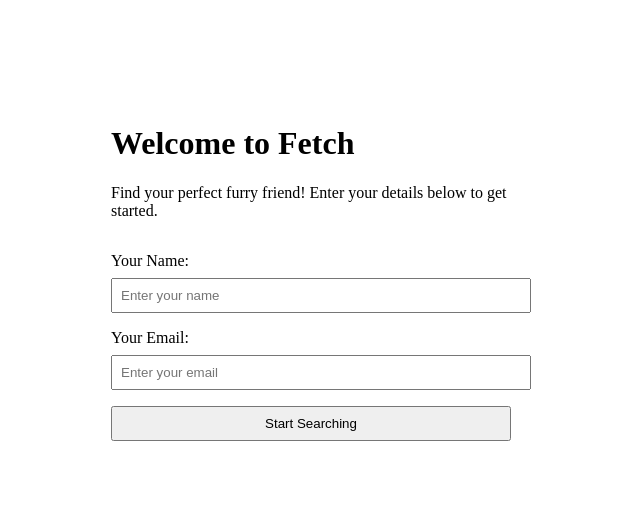
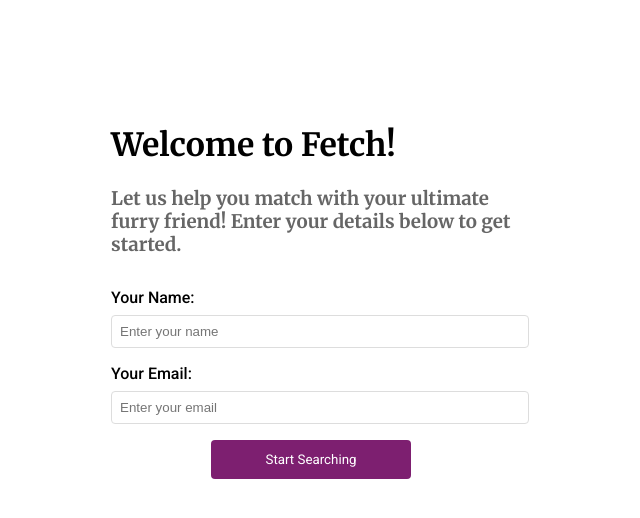
Before and after one commit to zheckert/fetch-quest, a SvelteKit app: page /login in a window 1280 px wide. Shown: the top 518 px of the page, without its empty margins (329-969 px from the left). Built offline with nearby package versions, Linux system fonts and the light colour scheme.

Commit message:
More styling changes

```diff
--- a/src/routes/+layout.svelte
+++ b/src/routes/+layout.svelte
@@ -19,7 +19,7 @@
 	}
 </script>
 
-<nav>
+<nav class:authenticated={$auth.isAuthenticated}>
 	{#if $auth.isAuthenticated}
 		<div class="user-info">
 			Welcome, {$auth.user.name}
@@ -37,13 +37,20 @@
 		padding: 1rem;
 	}
 
-	main {
-		padding: 1rem;
+	nav.authenticated {
+		border-bottom: 1px solid #ddd;
 	}
 
 	.user-info {
 		display: flex;
 		gap: 1rem;
 		align-items: center;
+		justify-content: flex-end;
+	}
+
+	main {
+		padding: 1rem;
+		max-width: 1200px;
+		margin: 0 auto;
 	}
 </style>
--- a/src/routes/login/+page.svelte
+++ b/src/routes/login/+page.svelte
@@ -21,8 +21,10 @@
 </script>
 
 <div class="login-container">
-	<h1>Welcome to Fetch</h1>
-	<p class="intro">Find your perfect furry friend! Enter your details below to get started.</p>
+	<h1>Welcome to Fetch!</h1>
+	<h3 class="intro">
+		Let us help you match with your ultimate furry friend! Enter your details below to get started.
+	</h3>
 
 	<form on:submit|preventDefault={handleSubmit}>
 		<div class="form-group">
@@ -44,6 +46,17 @@
 </div>
 
 <style>
+	:global(body) {
+		background: white;
+		color: black;
+		font-family: 'Roboto', sans-serif;
+	}
+
+	h1,
+	h3 {
+		font-family: 'Merriweather', serif;
+	}
+
 	.login-container {
 		max-width: 400px;
 		margin: 2rem auto;
@@ -52,28 +65,49 @@
 
 	.intro {
 		margin-bottom: 2rem;
+		color: #666;
 	}
 
 	.form-group {
+		text-align: left;
 		margin-bottom: 1rem;
 	}
 
 	label {
 		display: block;
 		margin-bottom: 0.5rem;
+		font-weight: 500;
 	}
 
 	input {
 		width: 100%;
 		padding: 0.5rem;
+		border: 1px solid #ddd;
+		border-radius: 4px;
 	}
 
 	button {
+		max-width: 200px;
 		width: 100%;
-		padding: 0.5rem;
+		padding: 0.75rem;
+		background: #7d1f70;
+		color: white;
+		border: none;
+		border-radius: 4px;
+		font-family: 'Roboto', sans-serif;
+		transition: background 0.2s;
+	}
+
+	button:hover {
+		background: #8f2380;
 	}
 
 	.error {
+		color: red;
 		margin-bottom: 1rem;
 	}
+
+	form {
+		text-align: center;
+	}
 </style>
--- a/src/routes/search/+page.svelte
+++ b/src/routes/search/+page.svelte
@@ -369,4 +369,9 @@
 		width: 90%;
 		text-align: center;
 	}
+
+	h1 {
+		padding: 0 1rem; /* Match other content padding */
+		margin-bottom: 1rem;
+	}
 </style>
```
